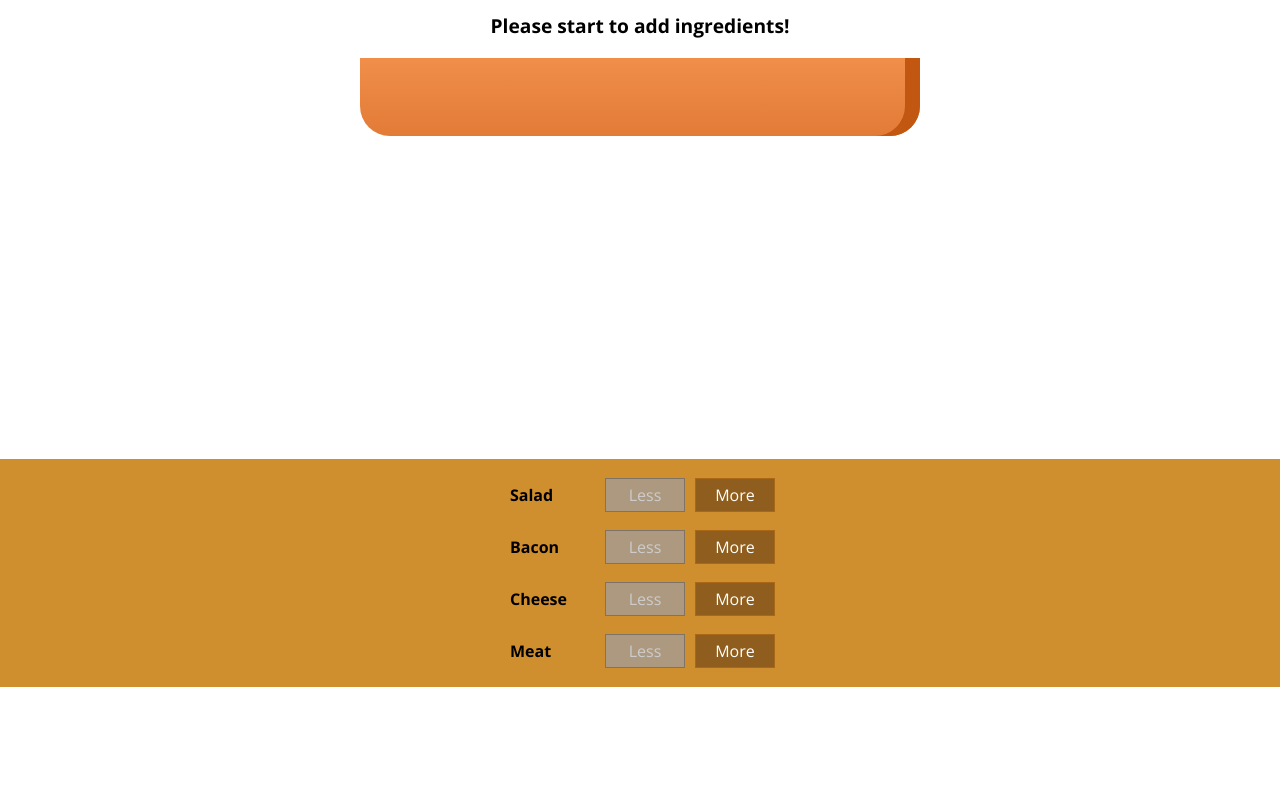
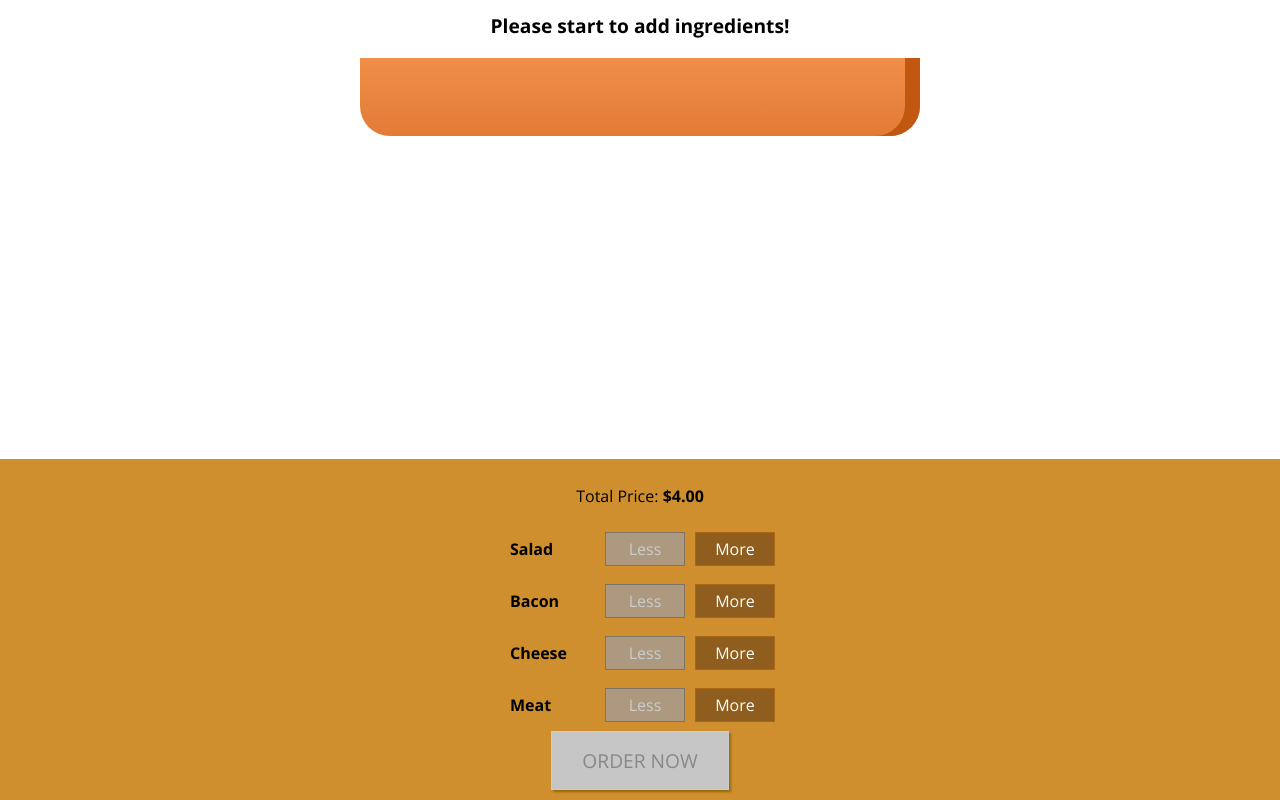
Before and after one commit to rodalladea/training-react-burgerApp, a React app: page / in a window 1280 px wide. Shown: the part 179-979 px from the top of the page. Before the commit the page ends 866 px from the top, so only its background shows below. Built offline with nearby package versions, Linux system fonts and the light colour scheme.

Commit message:
add a modal for checkout

```diff
--- a/src/components/Burger/BuildControls/BuildControls.js
+++ b/src/components/Burger/BuildControls/BuildControls.js
@@ -12,6 +12,7 @@
 const buildControls = (props) => {
     return (
         <div className={classes.BuildControls}>
+            <p>Total Price: <strong>${props.price.toFixed(2)}</strong></p>
             {controls.map(ctrl => (
                 <BuildControl
                     key={ctrl.label}
@@ -20,6 +21,10 @@
                     removed={() => props.ingredientRemoved(ctrl.type)}
                     disabled={props.disabled[ctrl.type]} />
             ))}
+            <button
+                className={classes.OrderButton}
+                disabled={!props.purchasable}
+                onClick={props.ordered }>ORDER NOW</button>
         </div>
     );
 };
--- a/src/components/Burger/BuildControls/BuildControls.module.css
+++ b/src/components/Burger/BuildControls/BuildControls.module.css
@@ -8,3 +8,44 @@
     margin: auto;
     padding: 10px 0;
 }
+
+.OrderButton {
+    background-color: #DAD735;
+    outline: none;
+    cursor: pointer;
+    border: 1px solid #966909;
+    color: #966909;
+    font-family: inherit;
+    font-size: 1.2em;
+    padding: 15px 30px;
+    box-shadow: 2px 2px 2px #966909;
+}
+
+.OrderButton:hover, .OrderButton:active {
+    background-color: #A0DB41;
+    border: 1px solid #966909;
+    color: #966909;
+}
+
+.OrderButton:disabled {
+    background-color: #C7C6C6;
+    cursor: not-allowed;
+    border: 1px solid #ccc;
+    color: #888888;
+}
+
+.OrderButton:not(:disabled) {
+    animation: enable 0.3s linear;
+}
+
+@keyframes enable {
+    0% {
+        transform: scale(1);
+    }
+    60% {
+        transform: scale(1.1);
+    }
+    100% {
+        transform: scale(1);
+    }
+}
--- /dev/null
+++ b/src/components/Burger/OrderSummary/OrderSummary.js
@@ -0,0 +1,27 @@
+import React from 'react';
+import Aux from '../../../hoc/Aux';
+
+const orderSummary = (props) => {
+    const ingredientSummary = Object.keys(props.ingredients)
+                            .map(igKey => {
+                                return (
+                                    <li key={igKey}>
+                                        <span style={{textTransform: 'capitalize'}}>{igKey}</span>: {props.ingredients[igKey]}
+                                    </li>
+                                );
+                            });
+    return (
+        <Aux>
+            <h3>Your Order</h3>
+            <p>A delicious burger with the following ingredients:</p>
+            <ul>
+                {ingredientSummary}
+            </ul>
+            <p>Continue to Checkout?</p>
+            <button>CANCEL</button>
+            <button>CONTINUE</button>
+        </Aux>
+    );
+};
+
+export default orderSummary;
--- /dev/null
+++ b/src/components/UI/Backdrop/Backdrop.js
@@ -0,0 +1,8 @@
+import React from 'react';
+import classes from './Backdrop.module.css';
+
+const backdrop = (props) => (
+    props.show ? <div className={classes.Backdrop} onClick={props.clicked}></div> : null
+);
+
+export default backdrop;
--- /dev/null
+++ b/src/components/UI/Backdrop/Backdrop.module.css
@@ -0,0 +1,9 @@
+.Backdrop {
+    width: 100%;
+    height: 100%;
+    position: fixed;
+    z-index: 100;
+    left: 0;
+    top: 0;
+    background-color: rgba(0, 0, 0, 0.5);
+}
--- /dev/null
+++ b/src/components/UI/Modal/Modal.js
@@ -0,0 +1,20 @@
+import React from 'react';
+import Aux from '../../../hoc/Aux';
+import Backdrop from '../Backdrop/Backdrop';
+import classes from './Modal.module.css';
+
+const modal = (props) => (
+    <Aux>
+        <Backdrop show={props.show} clicked={props.modalClosed}/>
+        <div
+            className={classes.Modal}
+            style={{
+                transform: props.show ? 'translateY(0)' : 'translateY(-100vh)',
+                opacity: props.show ? '1' : '0'
+            }}>
+            {props.children}
+        </div>
+    </Aux>
+);
+
+export default modal;
--- /dev/null
+++ b/src/components/UI/Modal/Modal.module.css
@@ -0,0 +1,20 @@
+.Modal {
+    position: fixed;
+    z-index: 500;
+    background-color: white;
+    width: 70%;
+    border: 1px solid #ccc;
+    box-shadow: 1px 1px 1px black;
+    padding: 16px;
+    left: 15%;
+    top: 30%;
+    box-sizing: border-box;
+    transition: all 0.3s ease-out;
+}
+
+@media (min-width: 600px) {
+    .Modal {
+        width: 500px;
+        left: calc(50% - 250px);
+    }
+}
--- a/src/containers/BurgerBuilder/BurgerBuilder.js
+++ b/src/containers/BurgerBuilder/BurgerBuilder.js
@@ -2,6 +2,8 @@
 import Aux from '../../hoc/Aux';
 import Burger from '../../components/Burger/Burger';
 import BuildControls from '../../components/Burger/BuildControls/BuildControls';
+import Modal from '../../components/UI/Modal/Modal';
+import OrderSummary from '../../components/Burger/OrderSummary/OrderSummary';
 
 const INGREDIENT_PRICES = {
     salad: 0.5,
@@ -18,7 +20,20 @@
             cheese: 0,
             meat: 0
         },
-        totalPrice: 4
+        totalPrice: 4,
+        purchasable: false,
+        purchasing: false
+    }
+
+    updatePurchaseState = (ingredients) => {
+        const sum = Object.keys(ingredients)
+                .map(igKey => {
+                    return ingredients[igKey];
+                })
+                .reduce((sum, el) => {
+                    return sum + el;
+                }, 0);
+        this.setState({purchasable: sum > 0});
     }
 
     addIngredientHandler = (type) => {
@@ -34,6 +49,7 @@
         const newPrice = oldPrice + priceAddition;
 
         this.setState({ingredients: updatedIngredients, totalPrice: newPrice});
+        this.updatePurchaseState(updatedIngredients);
     };
 
     removeIngredientHandler = (type) => {
@@ -50,7 +66,16 @@
             const newPrice = oldPrice - priceAddition;
 
             this.setState({ingredients: updatedIngredients, totalPrice: newPrice});
+            this.updatePurchaseState(updatedIngredients);
         }
+    };
+
+    purchaseHandler = () => {
+        this.setState({purchasing: true});
+    };
+
+    purchaseCancelHandler = () => {
+        this.setState({purchasing: false});
     };
 
     render() {
@@ -64,11 +89,17 @@
 
         return (
             <Aux>
+                <Modal show={this.state.purchasing} modalClosed={this.purchaseCancelHandler}>
+                    <OrderSummary ingredients={this.state.ingredients} />
+                </Modal>
                 <Burger ingredients={this.state.ingredients} />
                 <BuildControls
                     ingredientAdded={this.addIngredientHandler}
                     ingredientRemoved={this.removeIngredientHandler}
-                    disabled={disabledInfo} />
+                    disabled={disabledInfo}
+                    purchasable={this.state.purchasable}
+                    ordered={this.purchaseHandler}
+                    price={this.state.totalPrice} />
             </Aux>
         );
     }
```
